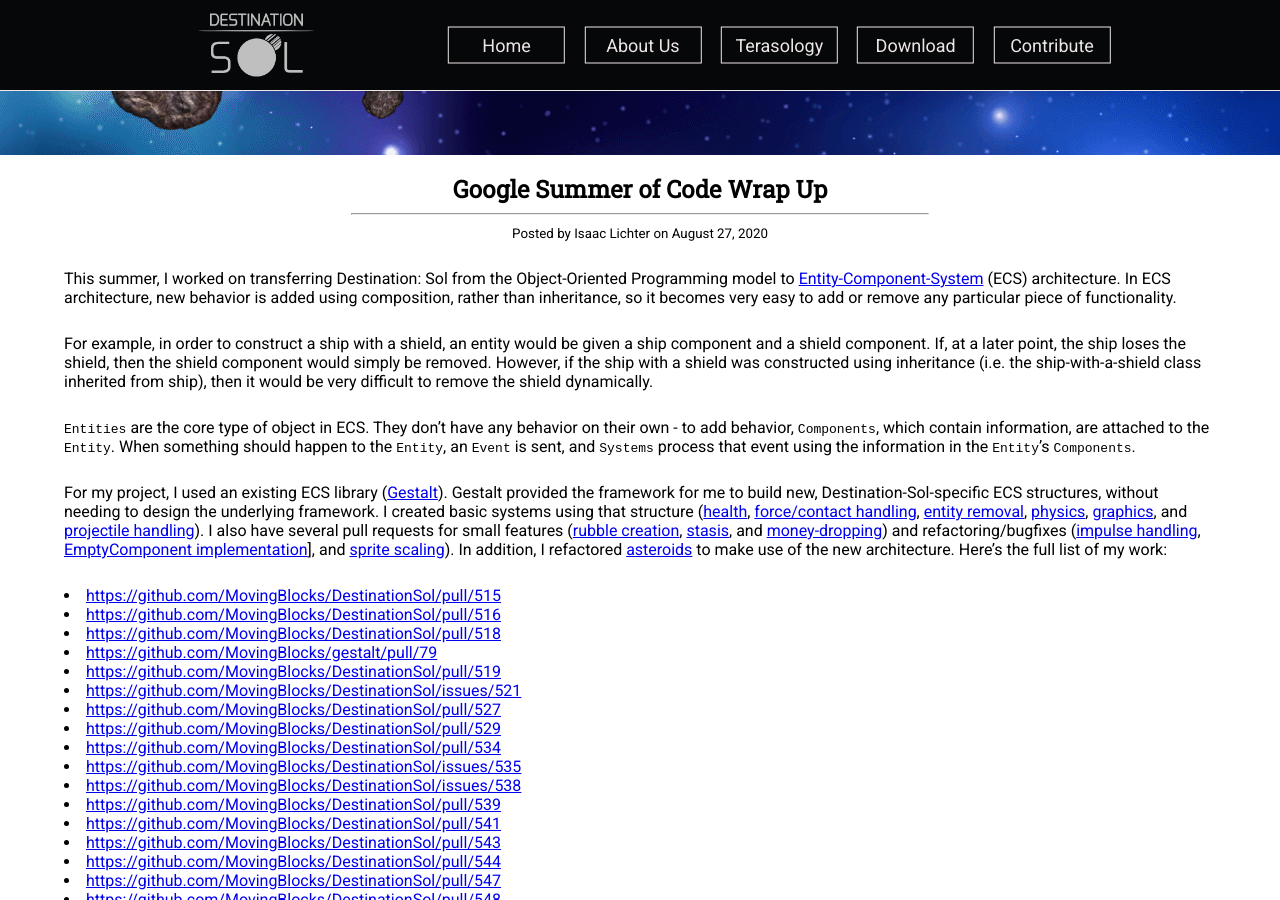
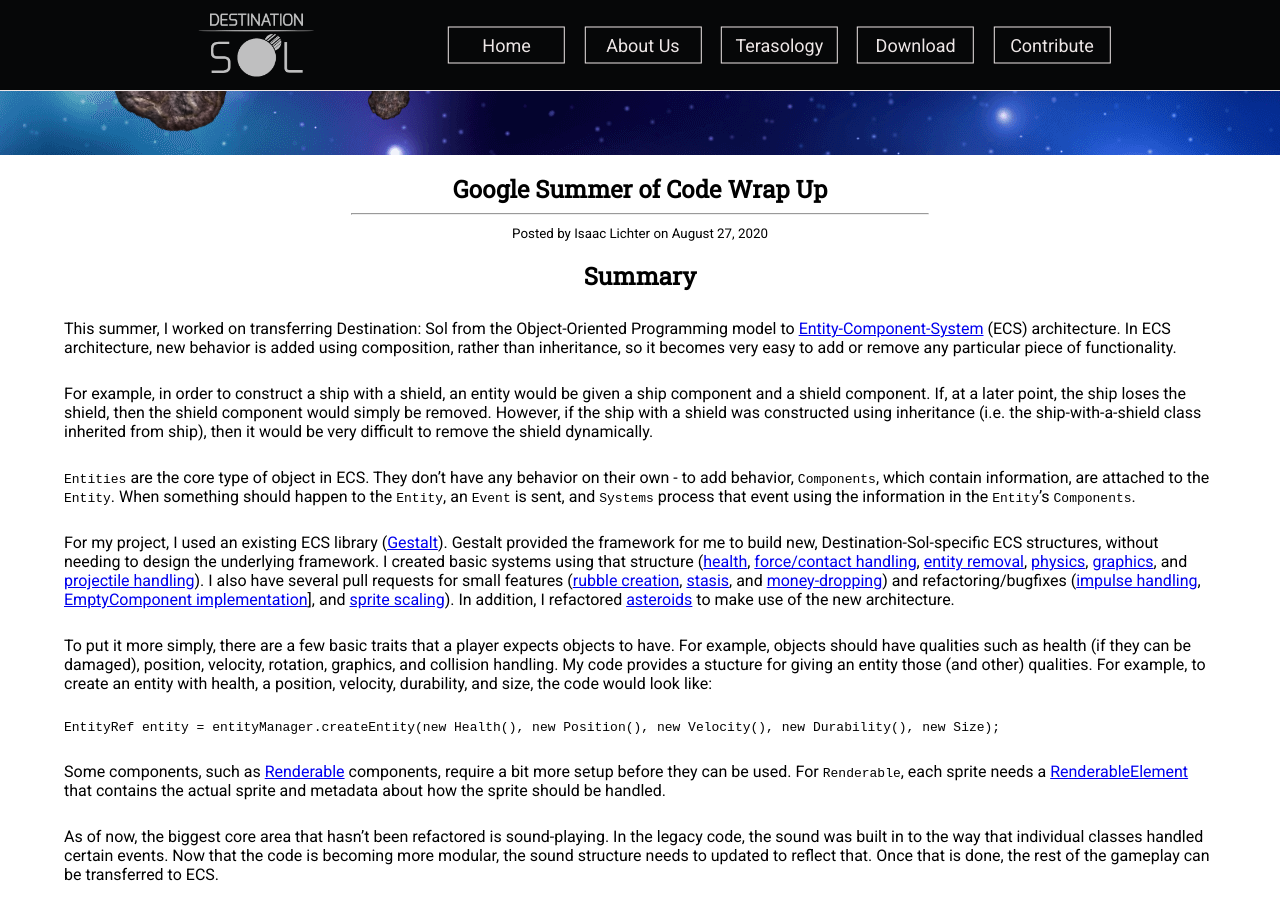
Before and after one commit to DestinationSol/DestinationSol.github.io, a Jekyll site: the page built from _posts/2020-08-27-gsoc-wrap-up.md, in a window 1280 px wide and 900 px high, scrolled down 520 px. Built offline with Jekyll 4.4.1, drawn with Linux system fonts in a browser that asks for light colours; nearby versions of some CDN libraries; some of the changed text lies outside the part shown.

Commit message:
Fleshed out blog post

````diff
--- a/_posts/2020-08-27-gsoc-wrap-up.md
+++ b/_posts/2020-08-27-gsoc-wrap-up.md
@@ -4,9 +4,11 @@ title: "Google Summer of Code Wrap Up"
 description: >
   This is my wrap-up post for Google Summer of Code, but I intend to keep contributing (and hopefully posting here).
 author: "Isaac Lichter"
-image: "asteroid_1.png"
+image: "gooey-imperial.png"
 parallax: true
 ---
+
+# Summary
 
 This summer, I worked on transferring Destination: Sol from the Object-Oriented Programming model to [Entity-Component-System](https://github.com/MovingBlocks/Terasology/wiki/Entity-system-concepts)
 (ECS) architecture. In ECS architecture, new behavior is added using composition, rather than inheritance, so it becomes very easy to add or remove any particular piece of functionality.
@@ -15,7 +17,28 @@ For example, in order to construct a ship with a shield, an entity would be give
 
 `Entities` are the core type of object in ECS. They don't have any behavior on their own - to add behavior, `Components`, which contain information, are attached to the `Entity`. When something should happen to the `Entity`, an `Event` is sent, and `Systems` process that event using the information in the `Entity`'s `Components`.
 
-For my project, I used an existing ECS library ([Gestalt](https://github.com/MovingBlocks/gestalt)). Gestalt provided the framework for me to build new, Destination-Sol-specific ECS structures, without needing to design the underlying framework. I created basic systems using that structure ([health](https://github.com/MovingBlocks/DestinationSol/pull/515), [force/contact handling](https://github.com/MovingBlocks/DestinationSol/pull/516), [entity removal](https://github.com/MovingBlocks/DestinationSol/pull/519), [physics](https://github.com/MovingBlocks/DestinationSol/pull/522), [graphics](https://github.com/MovingBlocks/DestinationSol/pull/541), and [projectile handling](https://github.com/MovingBlocks/DestinationSol/pull/548)). I also have several pull requests for small features ([rubble creation](https://github.com/MovingBlocks/DestinationSol/pull/550), [stasis](https://github.com/MovingBlocks/DestinationSol/pull/518), and [money-dropping](https://github.com/MovingBlocks/DestinationSol/pull/529)) and refactoring/bugfixes ([impulse handling](https://github.com/MovingBlocks/DestinationSol/pull/549), [EmptyComponent implementation](https://github.com/MovingBlocks/DestinationSol/pull/547)], and [sprite scaling](https://github.com/MovingBlocks/DestinationSol/pull/551)). In addition, I refactored [asteroids](https://github.com/MovingBlocks/DestinationSol/pull/543) to make use of the new architecture. Here's the full list of my work:
+For my project, I used an existing ECS library ([Gestalt](https://github.com/MovingBlocks/gestalt)). Gestalt provided the framework for me to build new, Destination-Sol-specific ECS structures, without needing to design the underlying framework. I created basic systems using that structure ([health](https://github.com/MovingBlocks/DestinationSol/pull/515), [force/contact handling](https://github.com/MovingBlocks/DestinationSol/pull/516), [entity removal](https://github.com/MovingBlocks/DestinationSol/pull/519), [physics](https://github.com/MovingBlocks/DestinationSol/pull/522), [graphics](https://github.com/MovingBlocks/DestinationSol/pull/541), and [projectile handling](https://github.com/MovingBlocks/DestinationSol/pull/548)). I also have several pull requests for small features ([rubble creation](https://github.com/MovingBlocks/DestinationSol/pull/550), [stasis](https://github.com/MovingBlocks/DestinationSol/pull/518), and [money-dropping](https://github.com/MovingBlocks/DestinationSol/pull/529)) and refactoring/bugfixes ([impulse handling](https://github.com/MovingBlocks/DestinationSol/pull/549), [EmptyComponent implementation](https://github.com/MovingBlocks/DestinationSol/pull/547)], and [sprite scaling](https://github.com/MovingBlocks/DestinationSol/pull/551)). In addition, I refactored [asteroids](https://github.com/MovingBlocks/DestinationSol/pull/543) to make use of the new architecture.
+
+To put it more simply, there are a few basic traits that a player expects objects to have. For example, objects should have qualities such as health (if they can be damaged), position, velocity, rotation, graphics, and collision handling. My code provides a stucture for giving an entity those (and other) qualities. For example, to create an entity with health, a position, velocity, durability, and size, the code would look like:
+```
+EntityRef entity = entityManager.createEntity(new Health(), new Position(), new Velocity(), new Durability(), new Size);
+```
+Some components, such as [Renderable](https://github.com/MovingBlocks/DestinationSol/blob/f43d4b16de9edb0965f28c9afed09c530eadcbb5/engine/src/main/java/org/destinationsol/rendering/components/Renderable.java) components, require a bit more setup before they can be used. For `Renderable`, each sprite needs a [RenderableElement](https://github.com/MovingBlocks/DestinationSol/blob/f43d4b16de9edb0965f28c9afed09c530eadcbb5/engine/src/main/java/org/destinationsol/rendering/RenderableElement.java) that contains the actual sprite and metadata about how the sprite should be handled.
+
+As of now, the biggest core area that hasn't been refactored is sound-playing. In the legacy code, the sound was built in to the way that individual classes handled certain events. Now that the code is becoming more modular, the sound structure needs to updated to reflect that. Once that is done, the rest of the gameplay can be transferred to ECS.
+
+For guides on working with ECS, check out these links:
+
+- [https://github.com/MovingBlocks/Terasology/wiki/Entity-system-concepts](https://github.com/MovingBlocks/Terasology/wiki/Entity-system-concepts)
+- [https://github.com/MovingBlocks/gestalt/wiki/Gestalt-Entity-System-Quick-Start](https://github.com/MovingBlocks/gestalt/wiki/Gestalt-Entity-System-Quick-Start)
+- [https://github.com/MovingBlocks/Terasology/wiki/Entity-System-Architecture](https://github.com/MovingBlocks/Terasology/wiki/Entity-System-Architecture)
+- [https://github.com/MovingBlocks/DestinationSol/wiki/Creating-Entities](https://github.com/MovingBlocks/DestinationSol/wiki/Creating-Entities)
+- [https://github.com/MovingBlocks/DestinationSol/wiki/Event-System](https://github.com/MovingBlocks/DestinationSol/wiki/Event-System)
+
+
+# Links to my Work
+
+Here's the full list of my work:
 
 - [https://github.com/MovingBlocks/DestinationSol/pull/515](https://github.com/MovingBlocks/DestinationSol/pull/515)
 - [https://github.com/MovingBlocks/DestinationSol/pull/516](https://github.com/MovingBlocks/DestinationSol/pull/516)
@@ -39,6 +62,10 @@ For my project, I used an existing ECS library ([Gestalt](https://github.com/Mov
 - [https://github.com/MovingBlocks/DestinationSol/pull/551](https://github.com/MovingBlocks/DestinationSol/pull/551)
 - [https://github.com/MovingBlocks/DestinationSol/issues/552](https://github.com/MovingBlocks/DestinationSol/issues/552)
 
-For further detail, check out my previous blog posts ([1](http://destinationsol.org/2020/06/01/gsoc-project.html), [2](http://destinationsol.org/2020/06/15/core-entity-structure.html), [3](http://destinationsol.org/2020/07/01/finished-core-structures.html), [4](http://destinationsol.org/2020/07/20/basic-ecs-structures.html), [5](http://destinationsol.org/2020/08/10/working-asteroids.html)) or take a look at my documentation.
+For further detail, check out my previous blog posts ([1](http://destinationsol.org/2020/06/01/gsoc-project.html), [2](http://destinationsol.org/2020/06/15/core-entity-structure.html), [3](http://destinationsol.org/2020/07/01/finished-core-structures.html), [4](http://destinationsol.org/2020/07/20/basic-ecs-structures.html), [5](http://destinationsol.org/2020/08/10/working-asteroids.html)) or take a look at my documentation. For the current list of TODOs, see [here](https://docs.google.com/document/d/1-p3wWQMgm3c06DpBxLHs-1rVbtXtUGvHDZJDn08UN-U/edit).
+
+Here's a screenshot of a golden asteroid created by my code: ![Asteroid screenshot](golden_asteroid_screenshot.png)
+
+# Conclusion
 
 I had a lot of fun working on this project! At times I felt like a detective, and other times I felt like an architect. I couldn't have wished for a better community or mentors - everyone was incredible! Whether it was helping me with my questions, giving me helpful tips, or discussing design concepts, everyone was incredibly helpful and friendly. This was a great experience, and I'm thrilled to have been able to contribute!
````
Also changed, not shown: img/posts/golden_asteroid_screenshot.PNG (added), img/posts/gooey-imperial.png (added).
